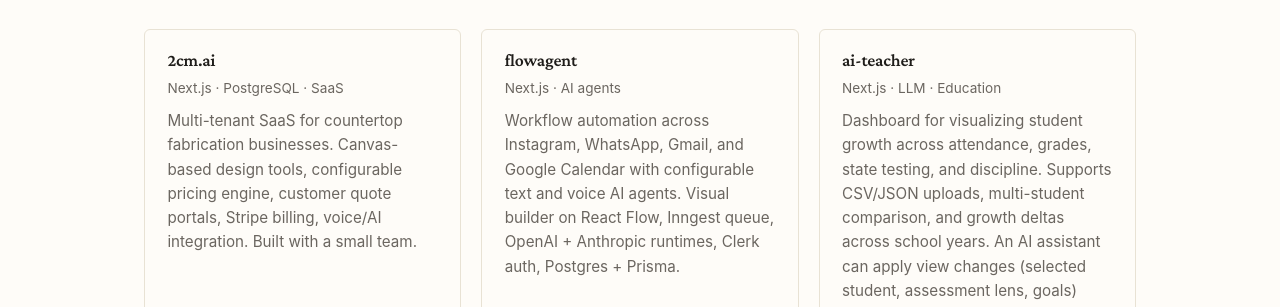
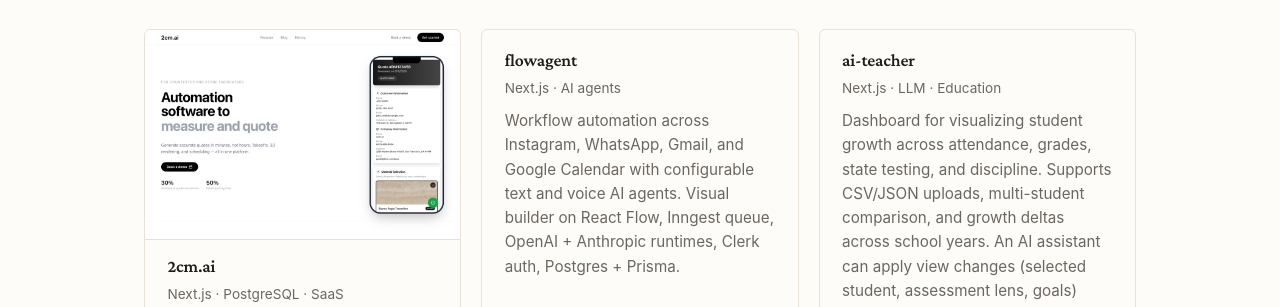
Before and after one commit to ysawiris/ysawiris.github.io, an Astro site: page /engineering in a window 1280 px wide. Shown: the part 478-785 px from the top of the page. Built offline with nearby package versions, Linux system fonts and the light colour scheme; Astro itself is replaced by a stand-in of ours.

Commit message:
feat: add 2cm.ai card preview image
- Hero capture (branding + live product UI) optimized to public/previews/2cm.jpg
- Show on the 2cm.ai card on home and engineering (Featured render block now supports images)

```diff
--- a/src/pages/engineering.astro
+++ b/src/pages/engineering.astro
@@ -19,6 +19,7 @@
     description:
       "Multi-tenant SaaS for countertop fabrication businesses. Canvas-based design tools, configurable pricing engine, customer quote portals, Stripe billing, voice/AI integration. Built with a small team.",
     tags: ["saas", "next.js", "postgres", "stripe"],
+    image: { src: "/previews/2cm.jpg", width: 1100, height: 687 },
   },
   {
     name: "flowagent",
@@ -191,6 +192,11 @@
   <div class="cards">
     {featured.map((p) => (
       <div class="card">
+        {p.image && p.url && (
+          <a class="card-preview" href={p.url} data-astro-reload aria-hidden="true" tabindex="-1">
+            <img src={p.image.src} alt="" width={p.image.width} height={p.image.height} loading="lazy" />
+          </a>
+        )}
         <h3>{p.url ? <a href={p.url}>{p.name}</a> : p.name}</h3>
         <div class="meta">{p.meta}</div>
         <p>{p.description}</p>
--- a/src/pages/index.astro
+++ b/src/pages/index.astro
@@ -46,6 +46,9 @@
 
   <div class="cards">
     <div class="card">
+      <a class="card-preview" href="https://2cm.ai" aria-hidden="true" tabindex="-1">
+        <img src="/previews/2cm.jpg" alt="" width="1100" height="687" loading="lazy" />
+      </a>
       <h3><a href="https://2cm.ai">2cm.ai</a></h3>
       <div class="meta">Next.js · PostgreSQL · SaaS</div>
       <a class="demo-link" href="https://2cm.ai">Visit the site →</a>
```
Also changed, not shown: public/previews/2cm.jpg (added).
